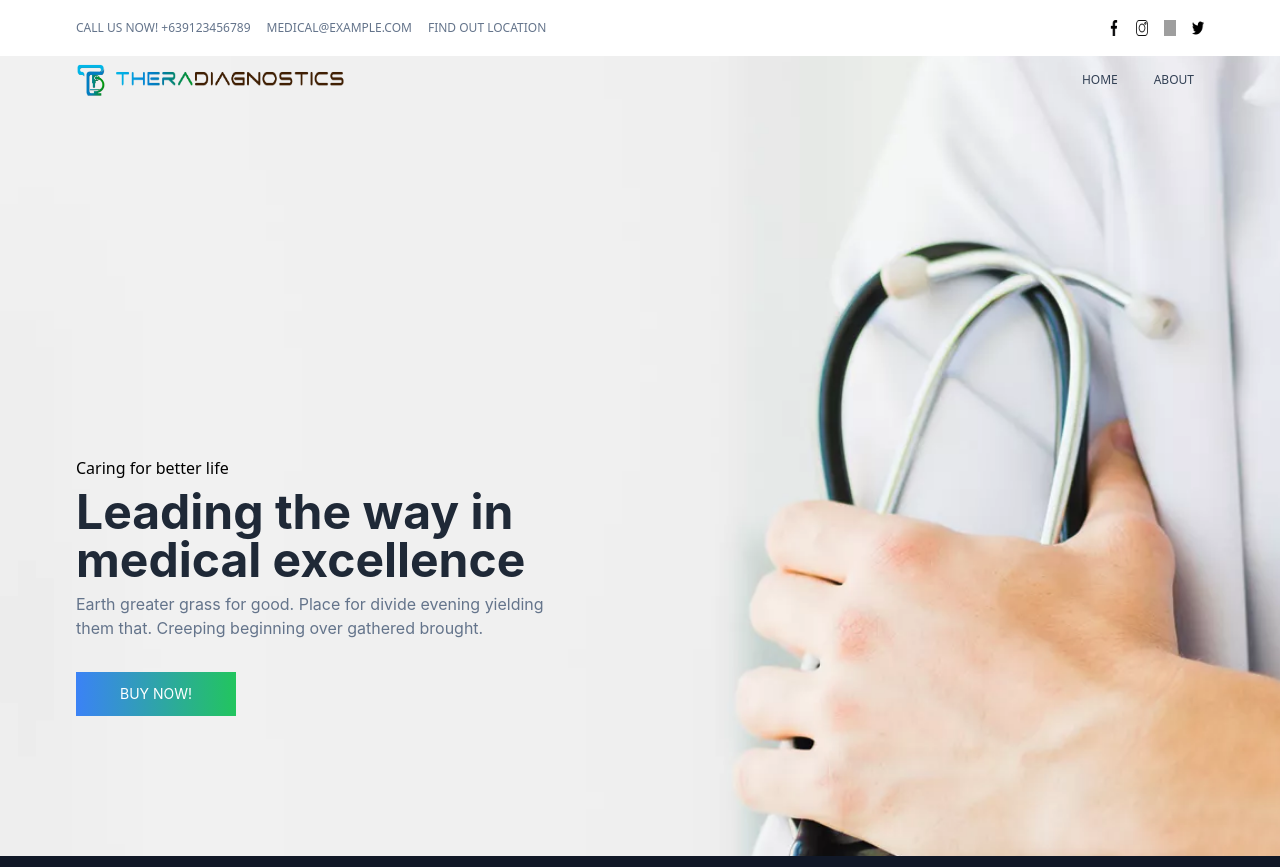
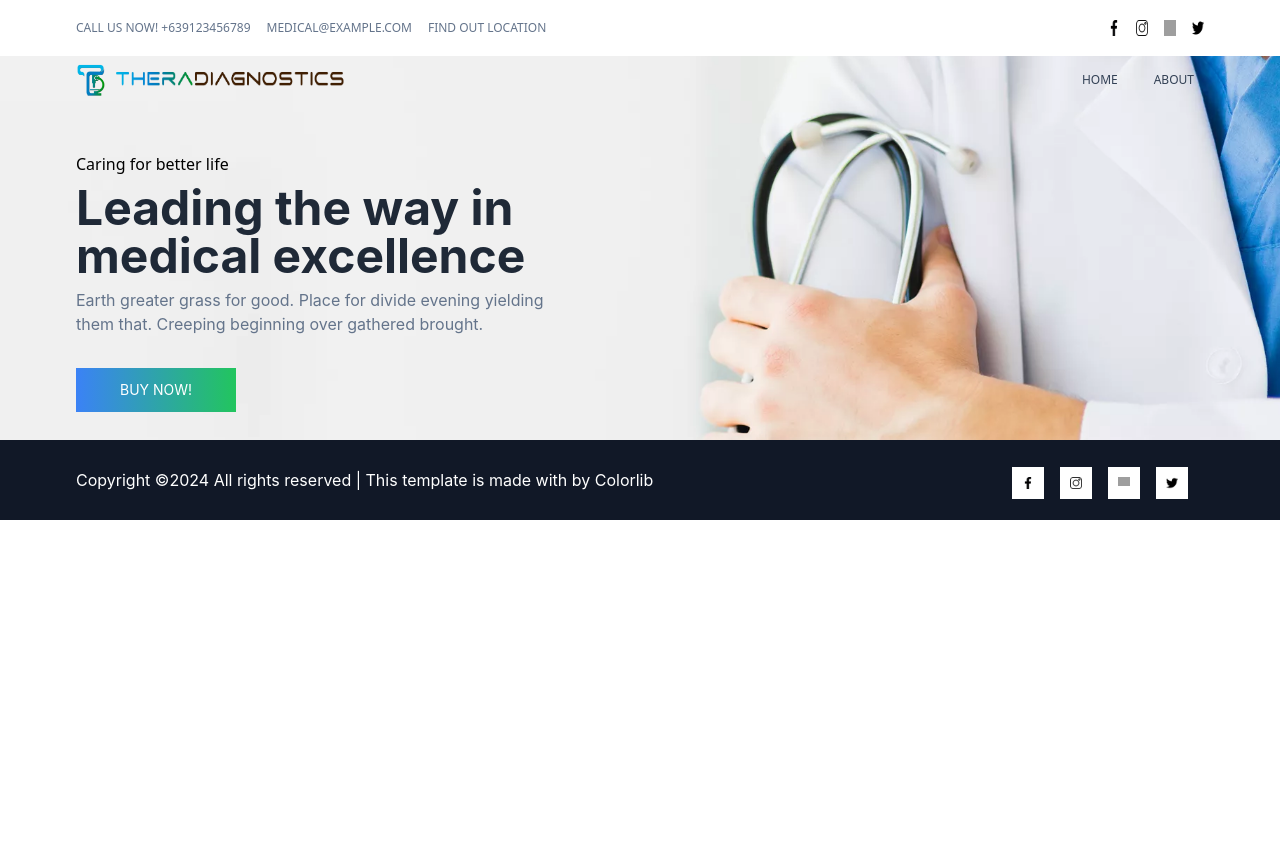
Before and after one commit to godyolops/theradiagnostics, a React (Create React App) app in the folder td_webapp/: page / in a window 1280 px wide. After the commit the page ends 800 px from the top, so only its background shows below. Built offline with nearby package versions, Linux system fonts and the light colour scheme; grey boxes are pictures that could not be loaded.

Commit message:
Fix banner and footer

```diff
--- a/td_webapp/src/pages/About/index.tsx
+++ b/td_webapp/src/pages/About/index.tsx
@@ -7,10 +7,9 @@ import AboutUsDoctor from "../../assets/about/aboutus-doctor.png";
 const About: React.FC = () => {
   return (
     <div className="w-full h-full">
-      <div className="relative w-full max-h-96 h-96 top-14">
-        <div className="absolute w-full max-h-screen">
-            <div className="relative w-full h-screen overflow-hidden">
-              <img src={BannerBg} alt="" className="absolute inset-0 w-full h-2/4 object-cover scale-105 z-0"/>
+      <div className="relative w-full top-14 items-start mb-20">
+        <div className="relative w-full overflow-hidden">
+              <img src={BannerBg} alt="" className="inset-0 w-full object-cover max-h-96 h-96 scale-105 z-0"/>
               <div className="z-10 absolute top-1/4 w-full">
                 <div className="container mx-auto max-w-6xl px-3">
                   <div className="text-5xl font-bold mb-2 text-gray-800">About Us</div>
@@ -18,9 +17,8 @@ const About: React.FC = () => {
                 </div>
               </div>
             </div>
-          </div>
       </div>
-      <div className="relative w-full">
+      <div className="w-full">
         <div className="container mx-auto flex row-auto items-center max-w-6xl px-3 pb-32 pt-16">
           <div className="z-50">
             <img src={AboutUsDoctor} alt="" className="z-50"/>
--- a/td_webapp/src/pages/Home/index.tsx
+++ b/td_webapp/src/pages/Home/index.tsx
@@ -6,11 +6,10 @@ import BannerBg from "../../assets/home/banner-bg.jpg";
 const Home: React.FC = () => {
   return (
     <div className="w-full h-full">
-      <div className="relative w-full h-[731px] top-14 mb-14">
-        <div className="absolute w-full h-full">
-          <div className="relative w-full h-screen overflow-hidden">
-            <img src={BannerBg} alt="" className="absolute inset-0 w-full h-full object-cover scale-125 z-0"/>
-            <div className="z-10 absolute top-2/4 w-full">
+      <div className="relative w-full items-start top-14 mb-14">
+        <div className="relative w-full overflow-hidden">
+            <img src={BannerBg} alt="" className="inset-0 w-full object-cover max-h-96 h-96 scale-105 z-0"/>
+            <div className="z-10 absolute top-1/4 w-full">
               <div className="container mx-auto max-w-6xl px-3">
                 <div className="text-base font-sans font-normal mb-2">Caring for better life</div>
                 <div className="text-5xl font-bold mb-2 text-gray-800">Leading the way in <br /> medical excellence</div>
@@ -20,7 +19,6 @@ const Home: React.FC = () => {
                 </button>
               </div>
           </div>
-          </div>
         </div>
       </div>
     </div>
```
